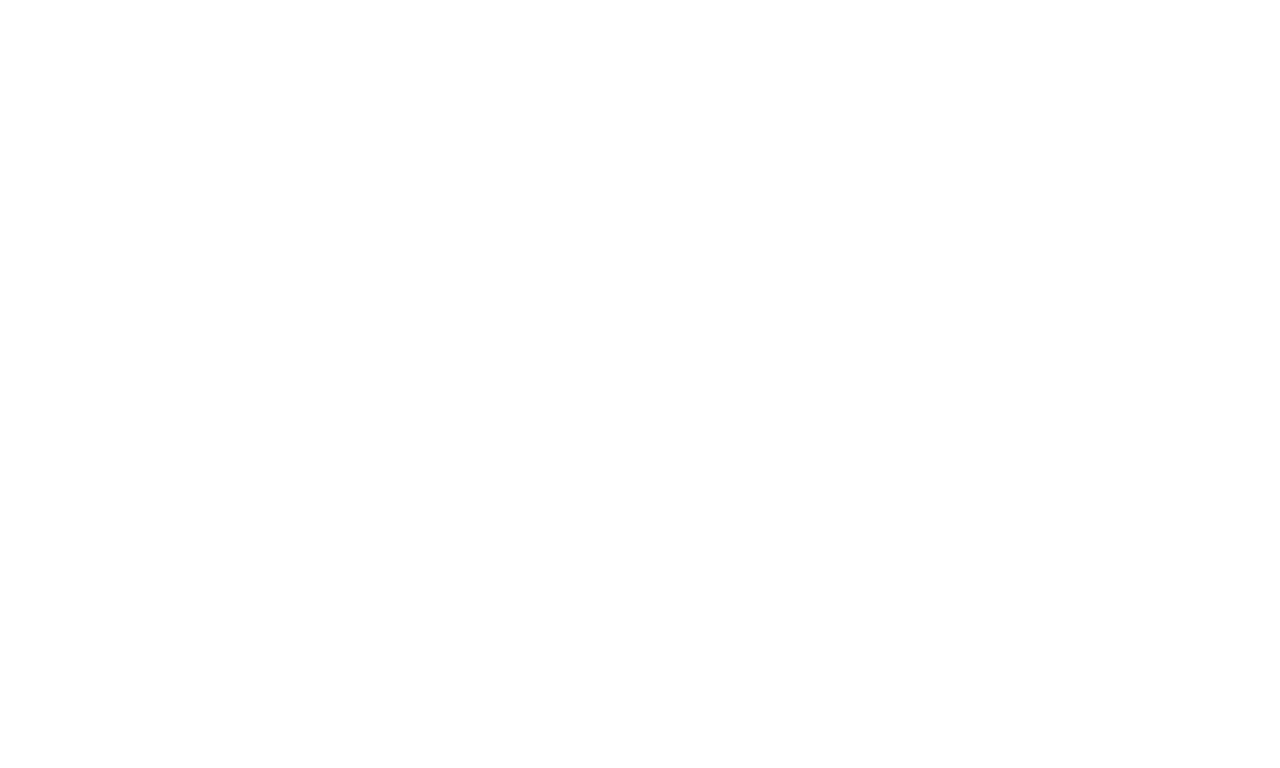
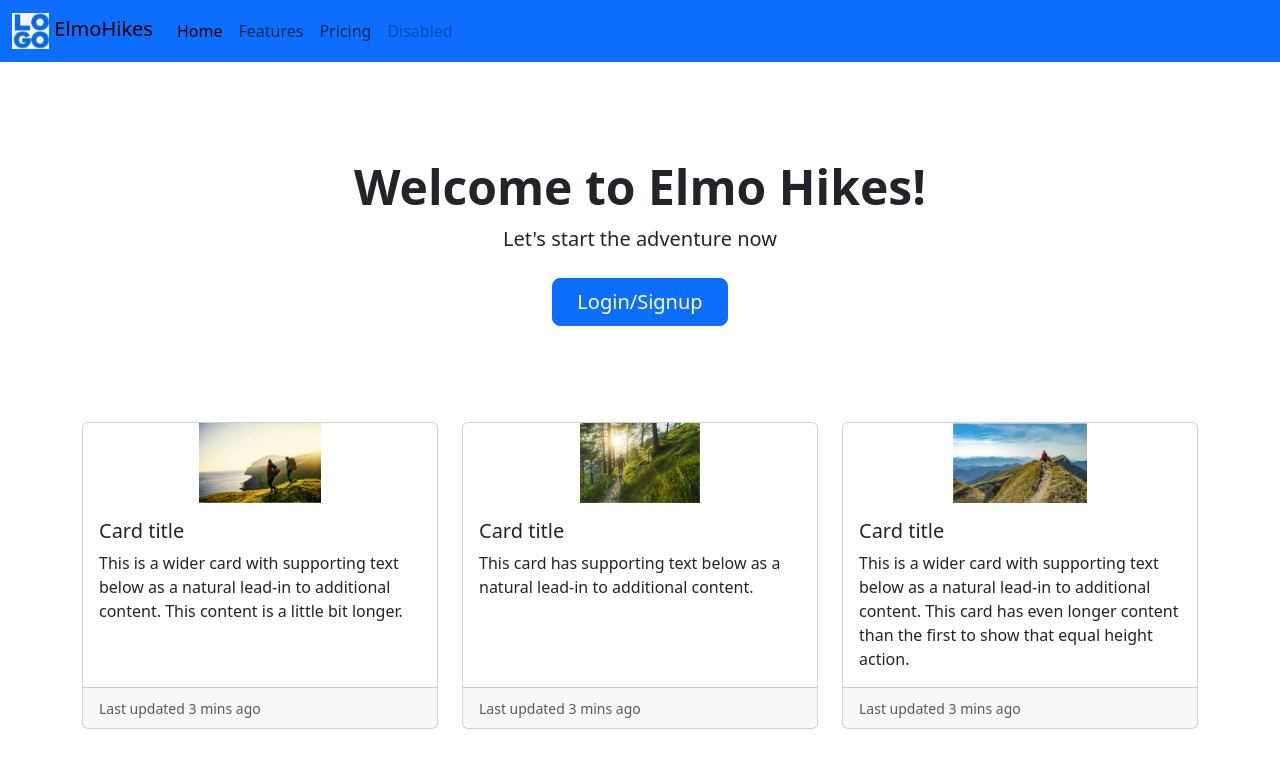
Before and after one commit to BCIT-203/demo05_liu_leo, a plain HTML site: page index.html in a window 1280 px wide. Drawn offline with nearby package versions, Linux system fonts and the light colour scheme.

Commit message:
followed notion note

```diff
--- a/index.html
+++ b/index.html
@@ -25,14 +25,141 @@
       <!-- Other libraries go here -->
 
       <!-- Link to styles of your own -->
-      <!-- <link rel="stylesheet" href="./styles/style.css"> -->
+      <style>
+         .card-img-top {
+            width: 100%;
+            height: 10vh;
+            object-fit: contain;
+            /* object-fit: cover;  might work too  */
+         }
+      </style>
    </head>
 
    <body>
       <!------------------------------>
       <!-- Your HTML Layout go here -->
       <!------------------------------>
+      <nav class="navbar navbar-expand-lg bg-primary">
+         <div class="container-fluid">
+            <a class="navbar-brand" href="#">
+               <img src="./images/logo.jpg" height="36" />
+               ElmoHikes
+            </a>
+            <button
+               class="navbar-toggler"
+               type="button"
+               data-bs-toggle="collapse"
+               data-bs-target="#navbarNav"
+               aria-controls="navbarNav"
+               aria-expanded="false"
+               aria-label="Toggle navigation"
+            >
+               <span class="navbar-toggler-icon"></span>
+            </button>
+            <div class="collapse navbar-collapse" id="navbarNav">
+               <ul class="navbar-nav">
+                  <li class="nav-item">
+                     <a class="nav-link active" aria-current="page" href="#"
+                        >Home</a
+                     >
+                  </li>
+                  <li class="nav-item">
+                     <a class="nav-link" href="#">Features</a>
+                  </li>
+                  <li class="nav-item">
+                     <a class="nav-link" href="#">Pricing</a>
+                  </li>
+                  <li class="nav-item">
+                     <a class="nav-link disabled" aria-disabled="true"
+                        >Disabled</a
+                     >
+                  </li>
+               </ul>
+            </div>
+         </div>
+      </nav>
       <!-- Stuff for body goes here -->
+
+      <div class="px-4 py-5 my-5 text-center">
+         <h1 class="display-5 fw-bold">Welcome to Elmo Hikes!</h1>
+         <div class="col-lg-6 mx-auto">
+            <p class="lead mb-4">Let's start the adventure now</p>
+            <div class="d-grid gap-2 d-sm-flex justify-content-sm-center">
+               <button
+                  type="button"
+                  class="btn btn-primary bg-primary btn-lg px-4 gap-3"
+                  onclick="window.location.href='login.html'"
+               >
+                  Login/Signup
+               </button>
+            </div>
+         </div>
+      </div>
+
+      <div class="container">
+         <div class="row row-cols-1 row-cols-md-3 g-4">
+            <div class="col">
+               <div class="card h-100">
+                  <img
+                     src="./images/BBY01.jpg"
+                     class="card-img-top"
+                     alt="BBY01"
+                  />
+                  <div class="card-body">
+                     <h5 class="card-title">Card title</h5>
+                     <p class="card-text">
+                        This is a wider card with supporting text below as a
+                        natural lead-in to additional content. This content is a
+                        little bit longer.
+                     </p>
+                  </div>
+                  <div class="card-footer">
+                     <small class="text-muted">Last updated 3 mins ago</small>
+                  </div>
+               </div>
+            </div>
+            <div class="col">
+               <div class="card h-100">
+                  <img
+                     src="./images/AM01.jpg"
+                     class="card-img-top"
+                     alt="AM01"
+                  />
+                  <div class="card-body">
+                     <h5 class="card-title">Card title</h5>
+                     <p class="card-text">
+                        This card has supporting text below as a natural lead-in
+                        to additional content.
+                     </p>
+                  </div>
+                  <div class="card-footer">
+                     <small class="text-muted">Last updated 3 mins ago</small>
+                  </div>
+               </div>
+            </div>
+            <div class="col">
+               <div class="card h-100">
+                  <img
+                     src="./images/NV01.jpg"
+                     class="card-img-top"
+                     alt="NV01"
+                  />
+                  <div class="card-body">
+                     <h5 class="card-title">Card title</h5>
+                     <p class="card-text">
+                        This is a wider card with supporting text below as a
+                        natural lead-in to additional content. This card has
+                        even longer content than the first to show that equal
+                        height action.
+                     </p>
+                  </div>
+                  <div class="card-footer">
+                     <small class="text-muted">Last updated 3 mins ago</small>
+                  </div>
+               </div>
+            </div>
+         </div>
+      </div>
 
       <!---------------------------------------------->
       <!-- Your own JavaScript functions go here    -->
```
